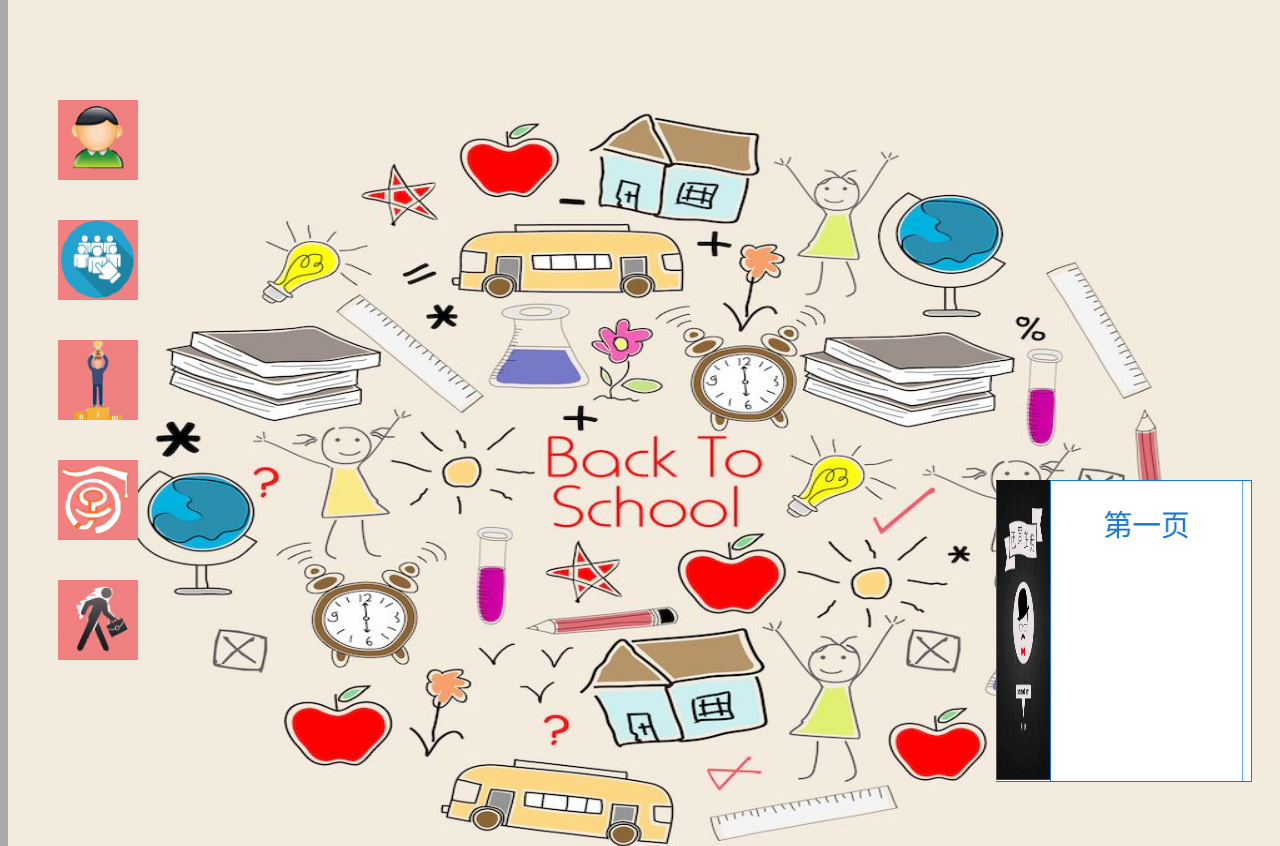
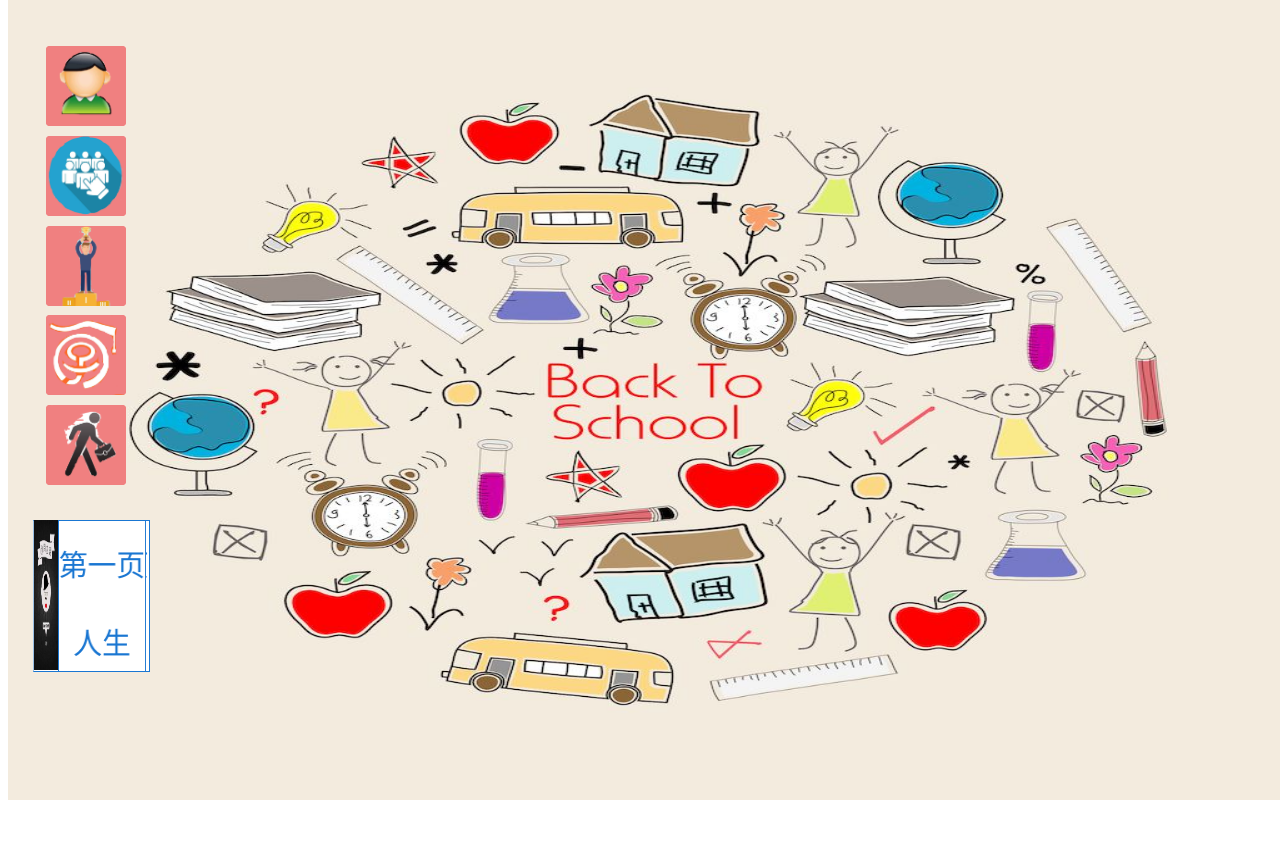
Before and after one commit to Clown-smile/hj, a plain HTML site: page homework/index.html in a window 1280 px wide. Shown: the top 846 px of the page. After the commit the page ends 804 px from the top, so only its background shows below. Drawn offline with Linux system fonts and the light colour scheme.

Commit message:
Add files via upload

```diff
--- a/homework/css/style.css
+++ b/homework/css/style.css
@@ -1,25 +1,17 @@
 
-body, html {
-	height: 100%;
-}
-body {
-	background-color: #a9a9a9;
-	font-family: '微软雅黑';
-
-}
 .img1{
 	position:absolute;
 	margin:opx atuo;
-	width: 200px;
-	height: 300px;
+	width: 90px;
+	height: 150px;
 	z-index:128;
 }
 .book {
-	position: absolute;
-	top: 60%;
-	left: 82%;
-	width: 200px;
-	height: 300px;
+	position:absolute;
+	margin-left:50px;
+	margin-top:40%;
+	width: 90px;
+	height: 150px;
 	background-color: #fff0f5;
 	z-index:120;
 
@@ -28,11 +20,11 @@ body {
 	transform-style: preserve-3d;
 }
 .book-page {
-	position: absolute;
+	position:absolute;
 	top: 0;
 	left: 0;
-	width: 200px;
-	height: 300px;
+	width: 90px;
+	height: 150px;
 	border: 1px solid #1976D2;
 	text-align: center;
 }
@@ -76,62 +68,6 @@ body {
 	50% {
 
 		transform: rotateY(-140deg);
-	}
-	100% {
-		transform: rotateY(0deg);
-	}
-
-}
-@keyframes flipBook4 {
-	0% {
-
-		transform: rotateY(0deg);
-	}
-	50% {
-
-		transform: rotateY(-130deg);
-	}
-	100% {
-		transform: rotateY(0deg);
-	}
-
-}
-@keyframes flipBook5 {
-	0% {
-
-		transform: rotateY(0deg);
-	}
-	50% {
-
-		transform: rotateY(-120deg);
-	}
-	100% {
-		transform: rotateY(0deg);
-	}
-
-}
-@keyframes flipBook6 {
-	0% {
-
-		transform: rotateY(0deg);
-	}
-	50% {
-
-		transform: rotateY(-110deg);
-	}
-	100% {
-		transform: rotateY(0deg);
-	}
-
-}
-@keyframes flipBook7 {
-	0% {
-
-		transform: rotateY(0deg);
-	}
-	50% {
-
-		transform: rotateY(-100deg);
 	}
 	100% {
 		transform: rotateY(0deg);
@@ -185,8 +121,9 @@ body {
 	margin-top: 20px;
 }
 .tb{
-	margin-left:50px;
-	margin-top:100px;
+	position:absolute;
+	margin-left:3%;
+	margin-top:3%;
 	height:80px;
 	width:80px;
 	border-radius:5%;
@@ -199,13 +136,14 @@ body {
 	color:#F08080;
 	}
 .tb:hover{
-	width:380px;
-	font-size:30px;
+	width:340px;
+	font-size:25px;
 	color:black;
 	}
 .tb1{
-	margin-left:50px;
-	margin-top:40px;
+	position:absolute;
+	margin-left:3%;
+	margin-top:10%;
 	height:80px;
 	width:80px;
 	border-radius:5%;
@@ -218,8 +156,68 @@ body {
 	color:#F08080;
 	}
 .tb1:hover{
-	width:380px;
-	font-size:30px;
+	width:340px;
+	font-size:20px;
+	color:black;
+	}
+	.tb2{
+	position:absolute;
+	margin-left:3%;
+	margin-top:17%;
+	height:80px;
+	width:80px;
+	border-radius:5%;
+	text-align:center;
+	font-size:20px;
+	line-height: 80px;
+    overflow:hidden;
+	background-color:#F08080;
+	transition:width 0s;
+	color:#F08080;
+	}
+.tb2:hover{
+	width:340px;
+	font-size:20px;
+	color:black;
+	}
+	.tb3{
+	position:absolute;
+	margin-left:3%;
+	margin-top:24%;
+	height:80px;
+	width:80px;
+	border-radius:5%;
+	text-align:center;
+	font-size:20px;
+	line-height: 80px;
+    overflow:hidden;
+	background-color:#F08080;
+	transition:width 0s;
+	color:#F08080;
+	}
+.tb3:hover{
+	width:340px;
+	font-size:20px;
+	color:black;
+	}
+		.tb4{
+	position:absolute;
+	margin-left:3%;
+	margin-top:31%;
+	height:80px;
+	width:80px;
+	border-radius:5%;
+	text-align:center;
+	font-size:20px;
+	line-height: 80px;
+    overflow:hidden;
+	background-color:#F08080;
+	transition:width 0s;
+	color:#F08080;
+	}
+.tb4:hover{
+	width:340px;
+	font-size:20px;
 	color:black;
 	}
 .img{
@@ -229,7 +227,8 @@ body {
 	margin:0px auto;
 	}
 	 .stage{
-	 margin:0px auto;
+
+	 height:60%;
 	border: 0px solid blue;
 	 }
 	 .back{
--- a/homework/index.html
+++ b/homework/index.html
@@ -21,10 +21,10 @@ $(document).ready(function(){
 $(document).ready(function(){
   $("#1").click(function(){
     $("#myself").animate({
-      left:'580px',
+      left:'530px',
       opacity:'1',
-      height:'700px',
-      width:'500px',
+      height:'90%',
+      width:'45%',
 
     });
   });
@@ -43,10 +43,10 @@ $(document).ready(function(){
 $(document).ready(function(){
   $("#2").click(function(){
     $("#E").animate({
-      left:'540px',
+      left:'490px',
       opacity:'1',
-      height:'700px',
-      width:'500px',
+       height:'90%',
+      width:'45%',
 
     });
   });
@@ -65,10 +65,10 @@ $(document).ready(function(){
 $(document).ready(function(){
   $("#3").click(function(){
     $("#honor").animate({
-      left:'500px',
+      left:'450px',
       opacity:'1',
-      height:'700px',
-      width:'500px',
+     height:'90%',
+      width:'45%',
 
     });
   });
@@ -87,10 +87,10 @@ $(document).ready(function(){
 $(document).ready(function(){
   $("#4").click(function(){
     $("#se").animate({
-      left:'460px',
+      left:'410px',
       opacity:'1',
-      height:'700px',
-      width:'500px',
+      height:'90%',
+      width:'45%',
 
     });
   });
@@ -109,10 +109,10 @@ $(document).ready(function(){
 $(document).ready(function(){
   $("#5").click(function(){
     $("#jop").animate({
-      left:'420px',
+      left:'370px',
       opacity:'1',
-      height:'700px',
-      width:'500px',
+      height:'90%',
+      width:'45%',
 
     });
   });
@@ -151,13 +151,13 @@ $(document).ready(function(){
 <body>
 <div class="stage">
 		<div class="background" >
-			<img src="picture/112.jpg" width="100%" height="120%"/>
+			<img src="picture/112.jpg" width="100%" height="100%"/>
 		</div>
 		<div class="back" id="back-1">
-			<img src="picture/b-1.jpg" width="100%" height="120%"/>
+			<img src="picture/b-1.jpg" width="100%" height="100%"/>
 		</div>
 		<div class="back" id="back-2">
-			<img src="picture/65.jpg" width="100%" height="120%"/>
+			<img src="picture/65.jpg" width="100%" height="100%"/>
 		</div>
 
 		<div class="myself" id="myself">
@@ -246,7 +246,7 @@ $(document).ready(function(){
 				Work Experence
 				</a>
 		</div>
-		<div class="tb1">
+		<div class="tb2">
 			<div class="img">
 				<img src="picture/11.gif"  id="3" width="80" height="80"  />
 			</div>
@@ -254,7 +254,7 @@ $(document).ready(function(){
 				Honor
 				</a>
 		</div>
-		<div class="tb1">
+		<div class="tb3">
 			<div class="img">
 				<img src="picture/123456.gif" id="4" width="80" height="80"  />
 			</div>
@@ -262,7 +262,7 @@ $(document).ready(function(){
 				School Experence
 				</a>
 		</div>
-			<div class="tb1">
+			<div class="tb4">
 			<div class="img">
 				<img src="picture/12345.gif" id="5" width="80" height="80"  />
 			</div>
@@ -277,25 +277,37 @@ $(document).ready(function(){
 			<div class="book-page-box book-page-4 preserve-3d
 			">
 				<div class="book-page page-front">
-					<p>第三页</p>
+					<p>第三页
+					<br>
+					<br>
+					</p>
+					且努力
 				</div>
 			</div>
 			<!-- 书的第三页 -->
 			<div class="book-page-box book-page-3 preserve-3d flip-animation-3">
 				<div class="book-page page-front">
-					<p>第二页</p>
+					<p>第二页
+					<br>
+					<br>
+					且行
+					</p>
 				</div>
 			</div>
 			<!-- 书的第二页 -->
 			<div class="book-page-box book-page-2 preserve-3d flip-animation-2">
 				<div class="book-page page-front">
-					<p>第一页</p>
+					<p>第一页
+					<br>
+					<br>
+					人生
+					</p>
 				</div>
 			</div>
 
 			<div class="book-page-box book-page-1 preserve-3d flip-animation-1">
 			<div class="img1">
-			<img src="picture/8-28.jpg" width="200px" height="300px"/>
+			<img src="picture/8-28.jpg" width="100%" height="100%"/>
 			</div>
 				<div class="book-page page-front">
 				</div>
```
